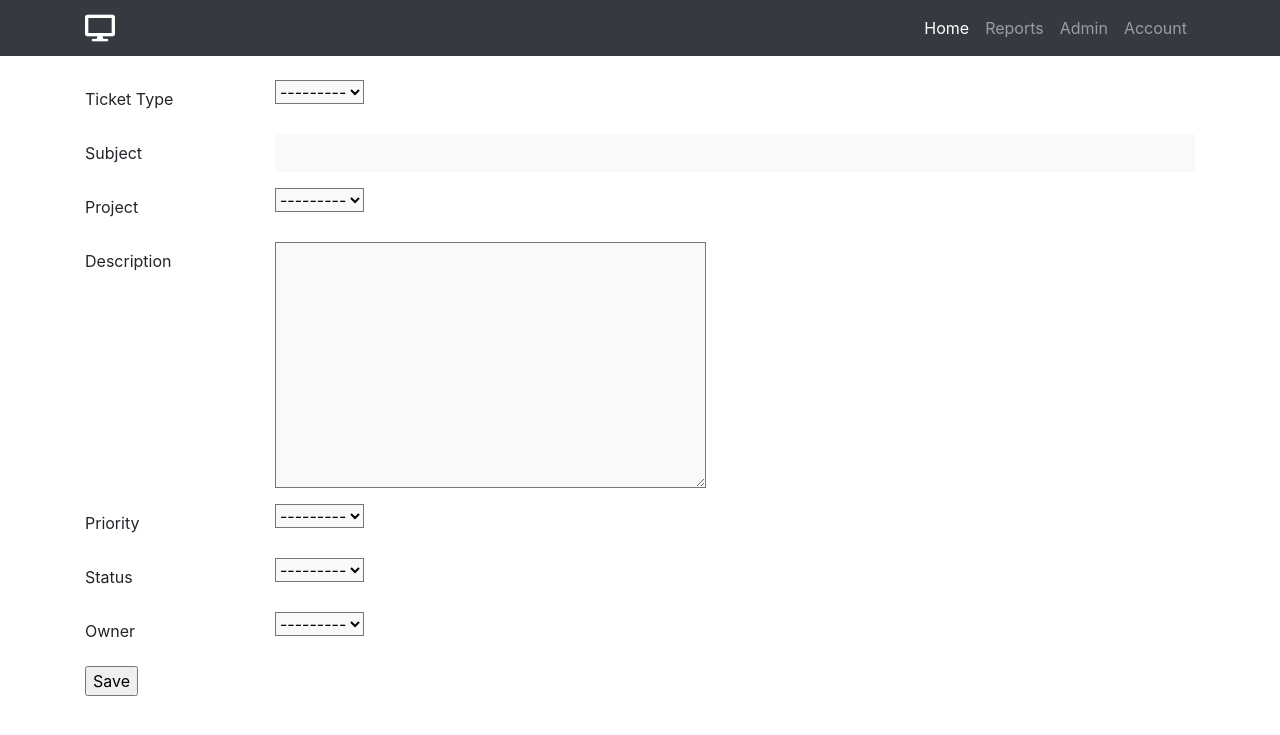
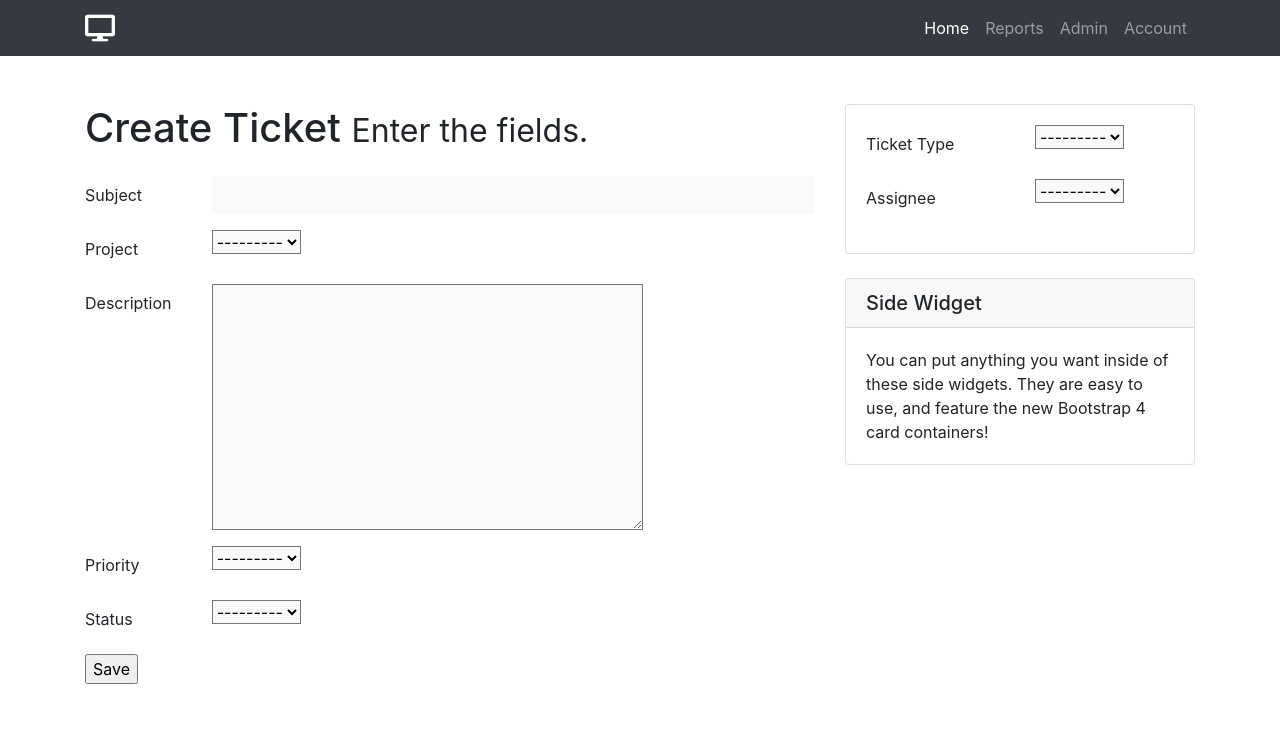
Before and after one commit to jgrugru/grewtix, a Django app: template ttsystem/tickets/templates/tickets/ticket_create.html in a window 1280 px wide. Shown: the top 735 px of the page. Run offline with Django 3.2, Linux system fonts and the light colour scheme; the template is opened without the code that fills it: values that come from a table or form of the project are taken from there, others are empty; some libraries are stand-ins or nearby versions.

Commit message:
added sidebard for create ticket

```diff
--- a/ttsystem/tickets/templates/tickets/ticket_create.html
+++ b/ttsystem/tickets/templates/tickets/ticket_create.html
@@ -1,50 +1,53 @@
-{% comment %} <div class="container">
-    <div class="form-group">
-        {% block content %}
-            <form method='POST'> {% csrf_token %}
-                {{ form.as_p }}
-                <input type='submit' value='Save'/>
-            </form>
-        {% endblock %}
-    </div>
-</div> {% endcomment %}
+
+{% comment %} {% block content %}
+
+{% endblock %}
+{% endcomment %}
 
 {% include 'tickets/header.html' %}
 
 {% load widget_tweaks %}
 
 <div class="container">
+
     <form method='POST'> {% csrf_token %}
-        <div class="form-group row">
-            <label class="col-sm-2 col-form-label">Ticket Type</label>
-            <div class="col-sm-10">
-                {% render_field form.ticketType class="form-control-dropdown bg-light" %}
-            </div>
-        </div>
+
+    <div class="row">
+
+      <!-- Blog Entries Column -->
+      <div class="col-md-8">
+        <h1 class="my-4">Create Ticket
+          <small>Enter the fields.</small>
+        </h1>
+
         <div class="form-group row">
             <label class="col-sm-2 col-form-label">Subject</label>
             <div class="col-sm-10">
                 {% render_field form.subject class="form-control-plaintext bg-light" %}
             </div>
         </div>
+
         <div class="form-group row">
             <label for="" class="col-sm-2 col-form-label">Project</label>
             <div class="col-sm-10">
                 {% render_field form.project class="form-control-dropdown bg-light" %}
             </div>
         </div>
+
         <div class="form-group row">
             <label class="col-sm-2 col-form-label">Description</label>
             <div class="col-sm-10">
                 {% render_field form.description class="form-control-textarea bg-light" %}
             </div>
         </div>
+
         <div class="form-group row">
             <label class="col-sm-2 col-form-label">Priority</label>
             <div class="col-sm-10">
                 {% render_field form.priority class="form-control-dropdown bg-light" %}
             </div>
         </div>
+
         <div class="form-group row">
             <label class="col-sm-2 col-form-label">Status</label>
             <div class="col-sm-10">
@@ -54,12 +57,81 @@
 
         {% render_field form.creator value=user.id %}
 
-        <div class="form-group row">
-            <label class="col-sm-2 col-form-label">Owner</label>
-            <div class="col-sm-10">
-                {% render_field form.owner class="form-control-dropdown bg-light" %}
+        <input type='submit' value='Save'/>
+
+      </div>
+
+      <!-- Sidebar Widgets Column -->
+      <div class="col-md-4">
+
+        <!-- Search Widget -->
+        <div class="card my-4">
+          {% comment %} <h5 class="card-header">Search</h5> {% endcomment %}
+            <div class="card-body">
+
+                <div class="form-group row">
+                    <label class="col col-form-label">Ticket Type</label>
+                    <div class="col">
+                        {% render_field form.ticketType class="form-control-dropdown bg-light" %}
+                    </div>
+                </div>
+
+                <div class="form-group row">
+                    <label class="col col-form-label">Assignee</label>
+                    <div class="col">
+                        {% render_field form.owner class="form-control-dropdown bg-light" %}
+                    </div>
+                </div>
+
             </div>
         </div>
-         <input type='submit' value='Save'/>
+
+        <!-- add labeLs section -->
+        <!-- <div class="card my-4">
+          <h5 class="card-header">Categories</h5>
+          <div class="card-body">
+            <div class="row">
+              <div class="col-lg-6">
+                <ul class="list-unstyled mb-0">
+                  <li>
+                    <a href="#">Web Design</a>
+                  </li>
+                  <li>
+                    <a href="#">HTML</a>
+                  </li>
+                  <li>
+                    <a href="#">Freebies</a>
+                  </li>
+                </ul>
+              </div>
+              <div class="col-lg-6">
+                <ul class="list-unstyled mb-0">
+                  <li>
+                    <a href="#">JavaScript</a>
+                  </li>
+                  <li>
+                    <a href="#">CSS</a>
+                  </li>
+                  <li>
+                    <a href="#">Tutorials</a>
+                  </li>
+                </ul>
+              </div>
+            </div>
+          </div>
+        </div> -->
+        <!-- Add this feature later -->
+
+        <!-- Side Widget -->
+        <div class="card my-4">
+          <h5 class="card-header">Side Widget</h5>
+          <div class="card-body">
+            You can put anything you want inside of these side widgets. They are easy to use, and feature the new Bootstrap 4 card containers!
+          </div>
+        </div>
+
+      </div>
+
+    </div>
     </form>
 </div>
```
Also changed, not shown: ttsystem/tickets/templates/tickets/footer.html (added, +13 -0 lines), ttsystem/tickets/templates/tickets/index.html (line endings or trailing spaces).
